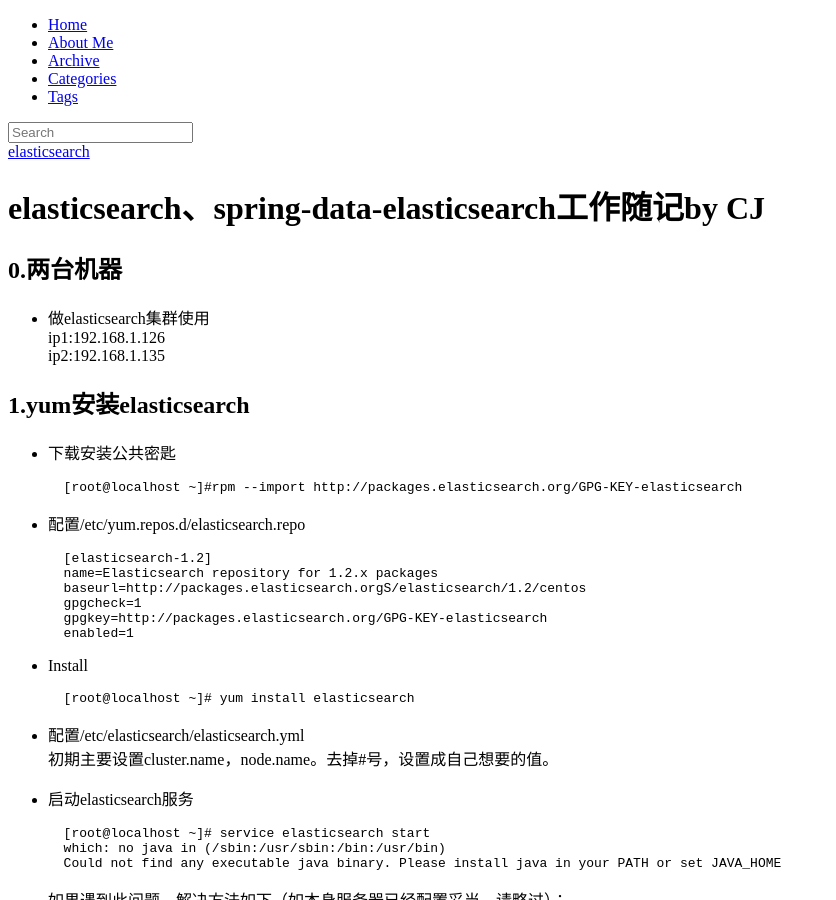
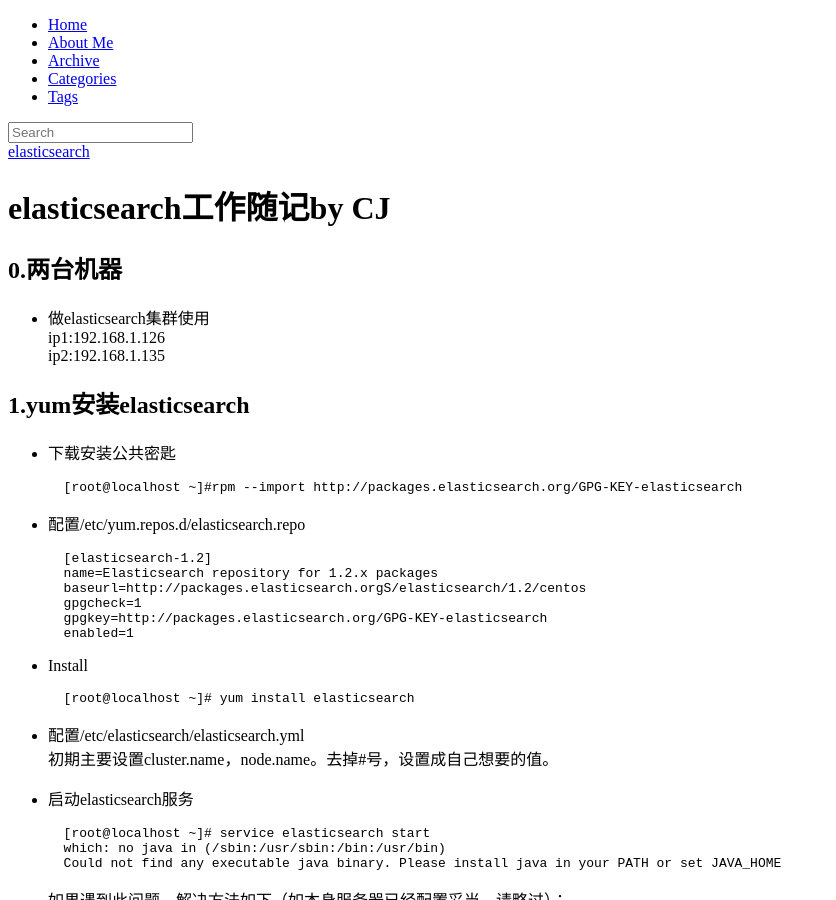
Before and after one commit to CharlesCJ/charlescj.github.io, a Jekyll site: the page built from _posts/2014-11-24-elasticsearch、spring-data-elasticsearch工作随记_elasticsearch.md, in a window 1280 px wide and 900 px high. Shown: the whole window, without its empty margins (0-836 px from the left). Built offline with Jekyll 4.4.1, drawn with Linux system fonts in a browser that asks for light colours; nearby versions of some CDN libraries; library files that are not in the unit come from our copies; comment, search, counter and statistics services are not loaded.

Commit message:
Update 2014-11-24-elasticsearch、spring-data-elasticsearch工作随记_elasticsearch.md

```diff
--- a/_posts/2014-11-24-elasticsearch、spring-data-elasticsearch工作随记_elasticsearch.md
+++ b/_posts/2014-11-24-elasticsearch、spring-data-elasticsearch工作随记_elasticsearch.md
@@ -1,7 +1,7 @@
 ---
 layout: post
 category: elasticsearch
-title: elasticsearch、spring-data-elasticsearch工作随记
+title: elasticsearch工作随记
 tagline: by CJ
 tags: [elasticsearch]
 ---
```
